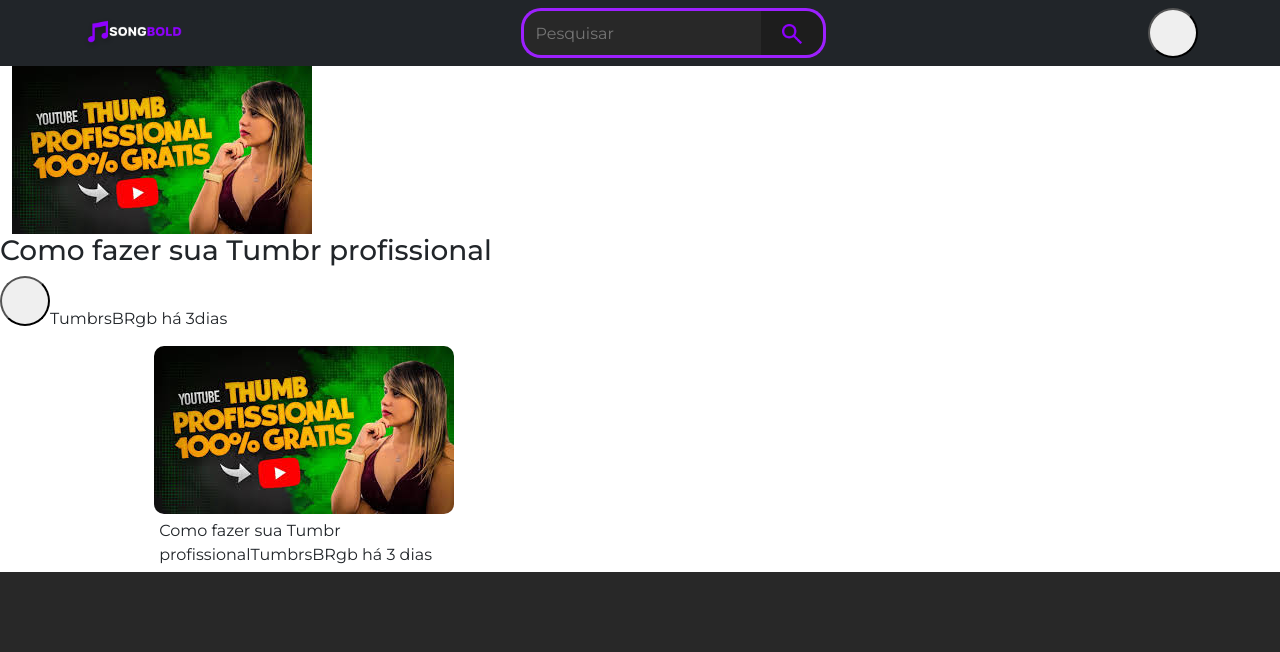
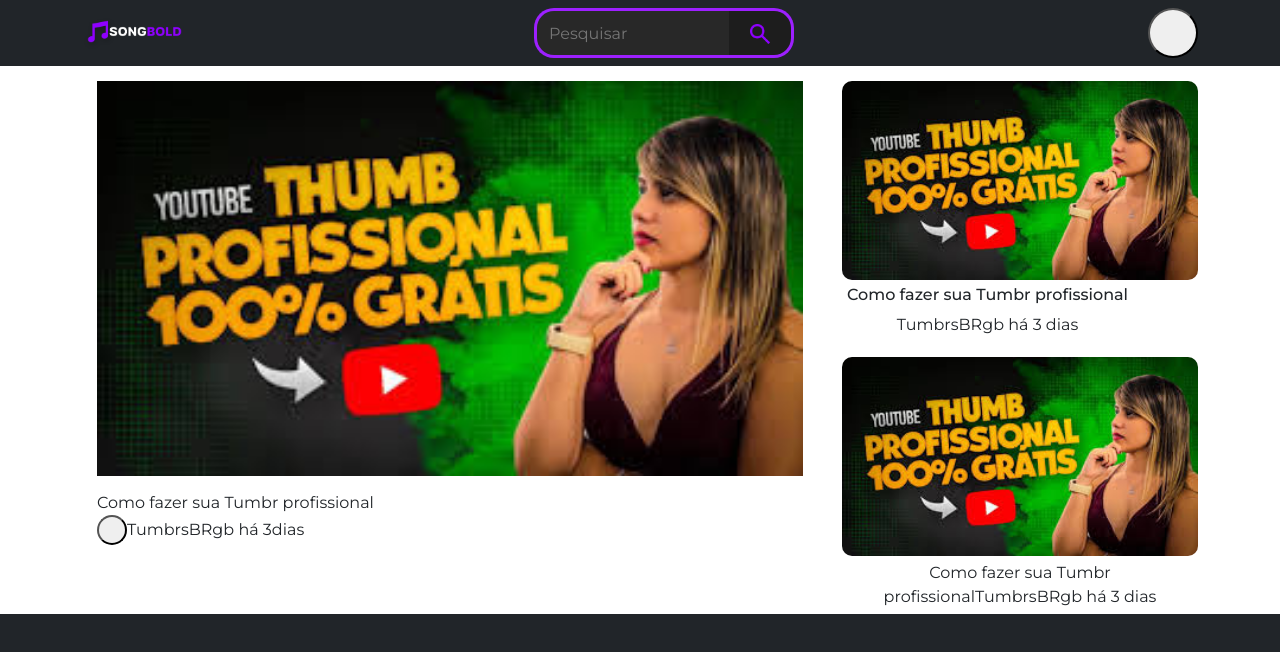
Before and after one commit to Kayo-Werter/API-song_bold, a React (Vite) app in the folder vite-project/: page /video in a window 1280 px wide. Shown: the top 652 px of the page. Built offline with nearby package versions, Linux system fonts and the light colour scheme.

Commit message:
Tela inicial quase concluida

```diff
--- a/vite-project/src/components/ListagemCategorias/ListagemCategorias.jsx
+++ b/vite-project/src/components/ListagemCategorias/ListagemCategorias.jsx
@@ -29,7 +29,7 @@
   }, [])
   return (
     <div>
-      <div className="p-5 mb-2 bg-box">
+      <div>
         <section className='superior__secao__container'>
             <div className='superior__secao__container-wrapper'>
                 {categories.map((category) =>
--- a/vite-project/src/components/MenuLateral/menulateral.css
+++ b/vite-project/src/components/MenuLateral/menulateral.css
@@ -3,83 +3,13 @@
     padding: 0;
 }
 
-html {
-    background-color: #282828;
-}
-
-.pesquisar {
-    border: 3px solid #9D20FF;
-    border-right: none;
-    border-radius: 20px 0 0 20px;
-    height: 50px;
-    line-height: normal;
-    color: #dadada;
-    display: block;
-    width: 30vh;
-    box-sizing: border-box;
-    user-select: auto;
-    font-size: 16px;
-    padding: 0 6px;
-    padding-left: 12px;
-    background-color: #282828;
-}
-
-.pesquisar:focus {
-    border: 3px solid #9D20FF;
-}
-
-.input_pesquisar {
-    display: flex;
-    flex-direction: row;
-}
-
-.btn__pesquisar {
-    border-radius: 0 20px 20px 0;
-    width: 65px;
-    border: 3px solid #9D20FF;
-    border-left: none;
-}
-
-.btn__perfil {
-    width: 50px;
-    height: 50px;
-    border-radius: 50px;
-}
-
-.menu_lateral {
-    display: flex;
-    flex-direction: column;
-    align-items: center; /* Alinha os itens no centro do eixo transversal (vertical) */
-    width: 80px;
-    background-color: #282828;
-    overflow: hidden;
-}
-
-.menu_lateral a {
-    display: flex;
-    flex-direction: column;
-    align-items: center; /* Alinha os itens no centro do eixo transversal (vertical) */
-    padding: 10px;
-    text-decoration: none;
-    color: #ffffff;
-
-}
-
-.menu_lateral img {
-    margin-bottom: 5px; /* Adiciona espaço entre a imagem e o texto */
-}
-
-.lobbi{
-    display: flex;
-}
 
 
 .menu_lateral {
-    display: flex;
-    flex-direction: column;
-    align-items: center;
+    position: fixed;
     width: 80px;
-    background-color: #282828;
+    height: 100%;
+    background-color: #212529;
     overflow: hidden;
     font-size: 12px;
 }
--- a/vite-project/src/components/MenuLateral/menulateral.jsx
+++ b/vite-project/src/components/MenuLateral/menulateral.jsx
@@ -1,6 +1,5 @@
 import './menulateral.css'
 import vinyl from './vinyl.png';
-import './menulateral.css'
 
 const MenuLateral = () => {
     return (
--- a/vite-project/src/components/navbar/navbar.css
+++ b/vite-project/src/components/navbar/navbar.css
@@ -15,7 +15,7 @@
     line-height: normal;
     color: #dadada;
     display: block;
-    width: 30vh;
+    width: 70%;
     box-sizing: border-box;
     user-select: auto;
     font-size: 16px;
@@ -47,73 +47,6 @@
     border-radius: 50px;
 }
 
-.menu_lateral {
-    display: flex;
-    flex-direction: column;
-    align-items: center;
-    /* Alinha os itens no centro do eixo transversal (vertical) */
-    width: 80px;
-    background-color: #282828;
-    overflow: hidden;
-}
-
-.menu_lateral a {
-    display: flex;
-    flex-direction: column;
-    align-items: center;
-    /* Alinha os itens no centro do eixo transversal (vertical) */
-    padding: 10px;
-    text-decoration: none;
-    color: #ffffff;
-
-}
-
-.menu_lateral img {
-    margin-bottom: 5px;
-    /* Adiciona espaço entre a imagem e o texto */
-}
-
-.lobbi {
-    display: flex;
-    /* background-color: #282828; */
-}
-
-
-.menu_lateral {
-    display: flex;
-    flex-direction: column;
-    align-items: center;
-    width: 80px;
-    background-color: #282828;
-    overflow: hidden;
-    font-size: 12px;
-}
-
-.menu_lateral a {
-    display: flex;
-    flex-direction: column;
-    align-items: center;
-    padding: 10px;
-    text-decoration: none;
-    color: #ffffff;
-}
-
-.menu_lateral img {
-    margin-bottom: 1px;
-}
-
-.menu_lateral span {
-    display: -webkit-box;
-    -webkit-box-orient: vertical;
-    overflow: hidden;
-    text-overflow: ellipsis;
-    -webkit-line-clamp: 1;
-    /* Número máximo de linhas */
-    line-height: 1.5;
-    /* Ajuste conforme necessário para o espaçamento entre linhas */
-}
-
-
 .logo{
     width: 100px;
     height: 35px;
--- a/vite-project/src/components/video/video.css
+++ b/vite-project/src/components/video/video.css
@@ -4,7 +4,7 @@
 }
 
 html {
-    background-color: #282828;
+    background-color: #212529;
 }
 
 
@@ -12,7 +12,7 @@
     display: flex;
     flex-direction: column;
     padding-top: 15px;
-    width: 300px;
+
 }
 
 .info_video {
@@ -36,3 +36,16 @@
     overflow: hidden;
     text-overflow: ellipsis;
 }
+
+.video_principal{
+    width: 100%;
+}
+
+.video_principal_settings{
+    padding: 15px;
+}
+
+.descricao_principal{
+    text-align: start;
+    padding-left: 15px;
+}
--- a/vite-project/src/components/video/video.jsx
+++ b/vite-project/src/components/video/video.jsx
@@ -10,29 +10,39 @@
             <div>
                 <Navbar />
             </div>
-            <div className='col-md-8 '>
-                <div className='container-xxl'>
-                    <img src={tumb} alt="tumb do video" />
+            <div className="container text-center">
+                <div className="row">
+                    <div className="col-sm-8">
+                        <div className='video_principal_settings'>
+                            <img className='video_principal' src={tumb} alt="" />
                         </div>
-                <div>
-                    <h3>Como fazer sua Tumbr profissional</h3>
+
+                        <div className='descricao_principal'>
+                        <span >
+                            Como fazer sua Tumbr profissional</span>
                         </div>
-                <div>
-                    <button className='btn__perfil'></button>
+                        <div className='descricao_principal'>
+                            <button className="btn__perfil" style={{ width: '30px', height: '30px' }}><img src="" alt="" /></button>
                             <span>TumbrsBRgb </span>
                             <span>há 3dias</span>
                         </div>
                     </div>
-            <div className='col-6 col-md-4'>
-                <div className='container'>
+                    <div className="col-sm-4">
+                        <div className="video">
+                            <img className="info_video_tumb" src={tumb} alt="tumb" />
+                            <div className="info_video">
+                                <div className="info_video_descricao">
+                                    <h6>Como fazer sua Tumbr profissional</h6>
+                                    <h8>TumbrsBRgb </h8>
+                                    <h8>há 3 dias</h8>
+                                </div>
+                            </div>
+                        </div>
 
-                    <div className='row justify-content-center'>
-                        <div className='col-6 col-md-4'>
-                            <div>
-                                <div className='video'>
-                                    <img className='info_video_tumb' src={tumb} alt="" />
-                                    <div className='info_video'>
-                                        <div className='info_video_descricao'>
+                        <div className="video">
+                            <img className="info_video_tumb" src={tumb} alt="tumb" />
+                            <div className="info_video">
+                                <div className="info_video_descricao">
                                     <span>Como fazer sua Tumbr profissional</span>
                                     <span>TumbrsBRgb </span>
                                     <span>há 3 dias</span>
@@ -42,9 +52,6 @@
                     </div>
                 </div>
             </div>
-
-                </div>
-            </div>
         </div>
 
     )
--- a/vite-project/src/pages/Inicio.jsx
+++ b/vite-project/src/pages/Inicio.jsx
@@ -6,14 +6,103 @@
 import Navbar from '../components/navbar/navbar';
 import MenuLateral from '../components/MenuLateral/menulateral';
 import ListagemCategorias from '../components/ListagemCategorias/ListagemCategorias';
-
+import tumb from '../components/video/transferir.jpeg';
 
 function Inicio() {
     return (
         <div>
             <Navbar />
-            <ListagemCategorias />
+            <div>
+                <MenuLateral />
+                <ListagemCategorias />
+                <div className='organizar_videos'>
+
+                    <div className="row row-cols-1 row-cols-sm-2 row-cols-md-4">
+                        <div className="col">
+                            <div className="col-sm-8">
+                                <div className='video_principal_settings'>
+                                    <img className='video_principal' src={tumb} alt="" />
+                                </div>
+                                <div className='descricao_principal'>
+                                    <span >
+                                        Como fazer sua Tumbr profissional</span>
+                                </div>
+                                <div className='descricao_principal'>
+                                    <button className="btn__perfil" style={{ width: '30px', height: '30px' }}><img src="" alt="" /></button>
+                                    <span>TumbrsBRgb </span>
+                                    <span>há 3dias</span>
+                                </div>
+                            </div>
+                        </div>
+                        <div className="col">
+                            <div className="col-sm-8">
+                                <div className='video_principal_settings'>
+                                    <img className='video_principal' src={tumb} alt="" />
+                                </div>
+                                <div className='descricao_principal'>
+                                    <span >
+                                        Como fazer sua Tumbr profissional</span>
+                                </div>
+                                <div className='descricao_principal'>
+                                    <button className="btn__perfil" style={{ width: '30px', height: '30px' }}><img src="" alt="" /></button>
+                                    <span>TumbrsBRgb </span>
+                                    <span>há 3dias</span>
+                                </div>
+                            </div>
+                        </div>
+                        <div className="col">
+                            <div className="col-sm-8">
+                                <div className='video_principal_settings'>
+                                    <img className='video_principal' src={tumb} alt="" />
+                                </div>
+                                <div className='descricao_principal'>
+                                    <span >
+                                        Como fazer sua Tumbr profissional</span>
+                                </div>
+                                <div className='descricao_principal'>
+                                    <button className="btn__perfil" style={{ width: '30px', height: '30px' }}><img src="" alt="" /></button>
+                                    <span>TumbrsBRgb </span>
+                                    <span>há 3dias</span>
+                                </div>
+                            </div>
+                        </div>
+                        <div className="col">
+                            <div className="col-sm-8">
+                                <div className='video_principal_settings'>
+                                    <img className='video_principal' src={tumb} alt="" />
+                                </div>
+                                <div className='descricao_principal'>
+                                    <span >
+                                        Como fazer sua Tumbr profissional</span>
+                                </div>
+                                <div className='descricao_principal'>
+                                    <button className="btn__perfil" style={{ width: '30px', height: '30px' }}><img src="" alt="" /></button>
+                                    <span>TumbrsBRgb </span>
+                                    <span>há 3dias</span>
+                                </div>
+                            </div>
+                        </div>
+                        <div className="col">
+                            <div className="col-sm-8">
+                                <div className='video_principal_settings'>
+                                    <img className='video_principal' src={tumb} alt="" />
+                                </div>
+                                <div className='descricao_principal'>
+                                    <span >
+                                        Como fazer sua Tumbr profissional</span>
+                                </div>
+                                <div className='descricao_principal'>
+                                    <button className="btn__perfil" style={{ width: '30px', height: '30px' }}><img src="" alt="" /></button>
+                                    <span>TumbrsBRgb </span>
+                                    <span>há 3dias</span>
+                                </div>
+                            </div>
+                        </div>
+                    </div>
+                </div>
+            </div>
         </div>
+
     )
 }
 
--- a/vite-project/src/styles/inicio.css
+++ b/vite-project/src/styles/inicio.css
@@ -0,0 +1,6 @@
+
+.organizar_videos{
+    padding: 50px 0px 0px 90px;
+    background-color: #212529 ;
+    color: white;
+}
```
Also changed, not shown: vite-project/src/components/ListagemCategorias/ListagemCategorias.css (+12 -13 lines), 1 other file (tests, documents, lock files or other folders). Lines whose indentation alone changed are shown as unchanged.
